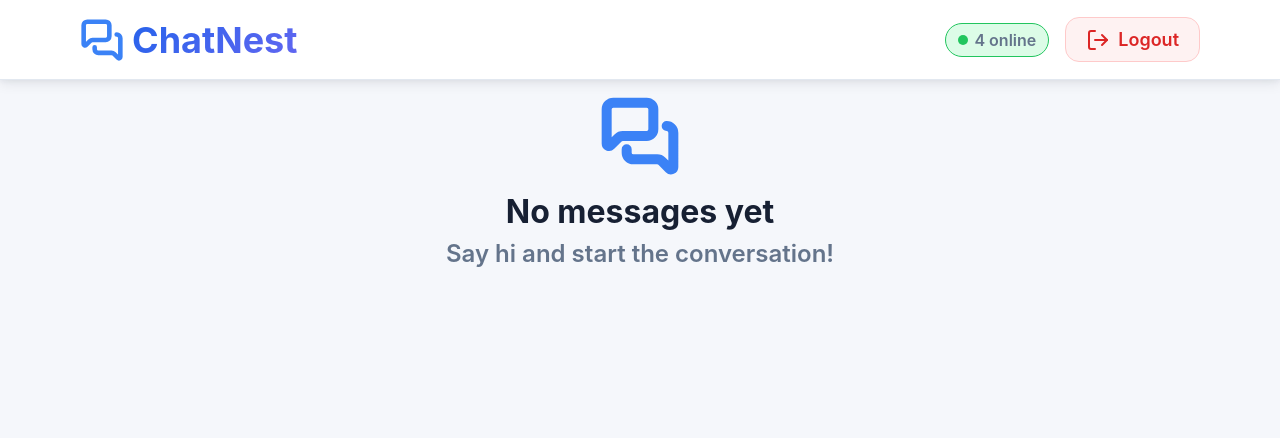
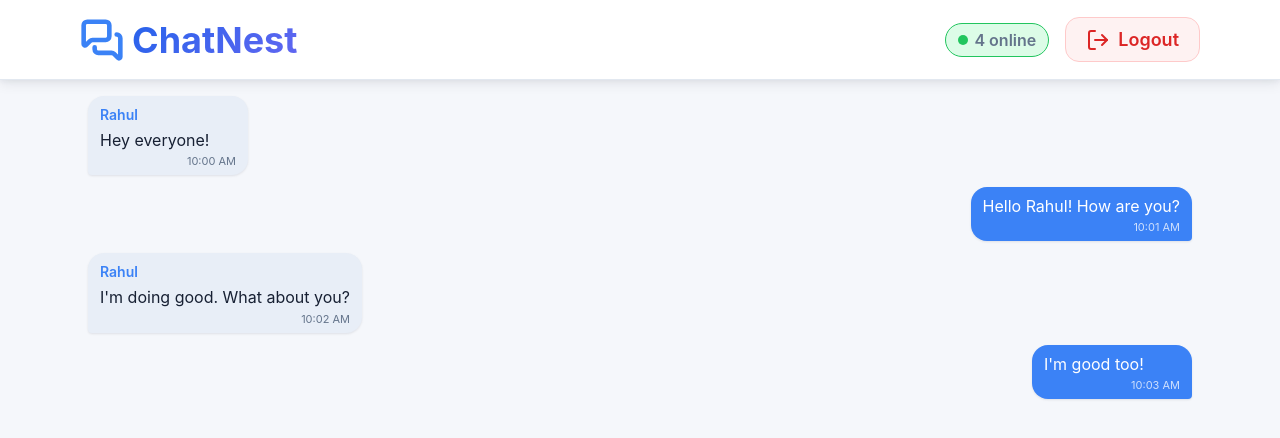
Before and after one commit to codewithyashsoni/chat-nest, a React (Vite) app: page / in a window 1280 px wide. Shown: the top 438 px of the page. Built offline with nearby package versions, Linux system fonts and the light colour scheme; no server answers; sample sign-in values are in the browser's storage.

Commit message:
updated message bubble styles

```diff
--- a/src/components/chat/MessageBubble.jsx
+++ b/src/components/chat/MessageBubble.jsx
@@ -1,4 +1,4 @@
-function MessageBubble({text, senderName, timeStamp, isOwn}){
+function MessageBubble({text, senderName, timestamp, isOwn}){
     return(
         <div className={`message-row ${isOwn ? "message-row-own" : ""}`}>
             <div className={`message-bubble ${isOwn ? "message-bubble-own" : ""}`}>
@@ -11,7 +11,7 @@ function MessageBubble({text, senderName, timeStamp, isOwn}){
                 </p>
 
                 <span className={`message-time ${isOwn ? "message-time-own" : ""}`}>
-                    {timeStamp}
+                    {timestamp}
                 </span>
             </div>
         </div>
--- a/src/components/chat/MessageList.jsx
+++ b/src/components/chat/MessageList.jsx
@@ -1,9 +1,53 @@
 import MessageEmptyState from "./MessageEmptyState.jsx"
+import MessageBubble from "./MessageBubble.jsx"
 
 function MessageList(){
+    const messages = [
+        {
+            id: 1,
+            text: "Hey everyone!",
+            senderName: "Rahul",
+            timestamp: "10:00 AM",
+            isOwn: false,
+        },
+        {
+            id: 2,
+            text: "Hello Rahul! How are you?",
+            senderName: "Yash",
+            timestamp: "10:01 AM",
+            isOwn: true,
+        },
+        {
+            id: 3,
+            text: "I'm doing good. What about you?",
+            senderName: "Rahul",
+            timestamp: "10:02 AM",
+            isOwn: false,
+        },
+        {
+            id: 4,
+            text: "I'm good too!",
+            senderName: "Yash",
+            timestamp: "10:03 AM",
+            isOwn: true,
+        },
+    ];
+
     return(
         <div className="message-list-container">
-            <MessageEmptyState />
+            {messages.length <= 0 ? (
+                <MessageEmptyState />
+            ) : (
+                messages.map((message) => (
+                    <MessageBubble
+                        key={message.id}
+                        text={message.text}
+                        senderName={message.senderName}
+                        timestamp={message.timestamp}
+                        isOwn={message.isOwn}
+                    />
+                ))
+            )}
         </div>
     )
 }
--- a/src/index.css
+++ b/src/index.css
@@ -581,12 +581,18 @@ a {
   display: flex;
   flex-direction: column;
   align-items:flex-start;
-  width: min(70%, 38rem);
+  min-width: 10rem;
+  width: fit-content;
+  max-width: 70%;
   padding: var(--space-2) var(--space-3);
   background: var(--message-other-bg);
   color: var(--message-other-text);
   border-radius: 1rem 1rem 1rem 0.25rem;
-  box-shadow: var(--shadow-sm)
+  box-shadow: var(--shadow-sm);
+  transition: var(--transition-normal);
+}
+.message-bubble:hover{
+  background: var(--message-other-hover);
 }
 .message-bubble-own{
   align-items: flex-end;
@@ -594,13 +600,17 @@ a {
   color: var(--message-own-text);
   border-radius: 1rem 1rem 0.25rem 1rem;
 }
+.message-bubble-own:hover{
+  background: var(--message-own-hover);
+}
 .message-sender-name{
-  color: var(--message-other-meta);
+  color: var(--primary);
   margin-bottom: var(--space-1);
   font-size: var(--font-size-sm);
   font-weight: var(--font-weight-semibold);
 }
 .message-text{
+  width: 100%;
   margin: 0;
   font-size: var(--font-size-md);
   line-height: 1.45;
@@ -608,6 +618,7 @@ a {
 }
 .message-time{
   display: block;
+  width: 100%;
   font-size: 0.6875rem;
   color: var(--message-other-meta);
   margin-top: var(--space-1);
```
